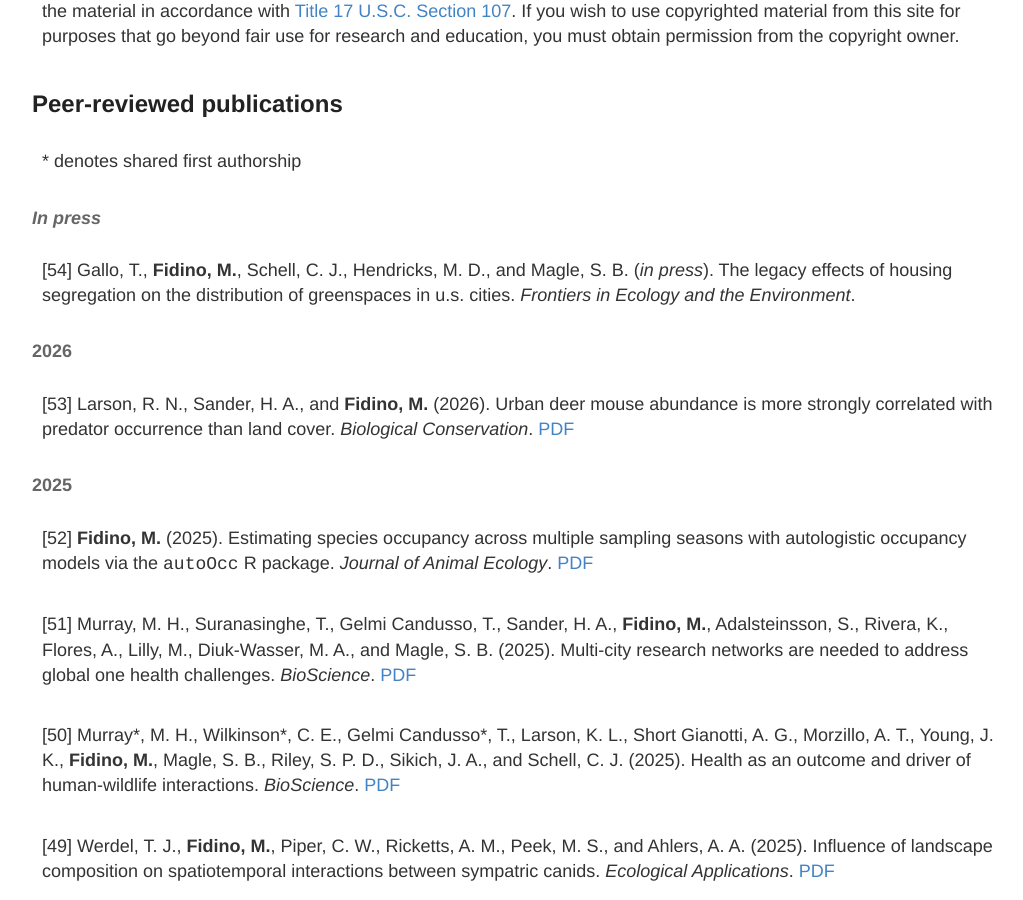
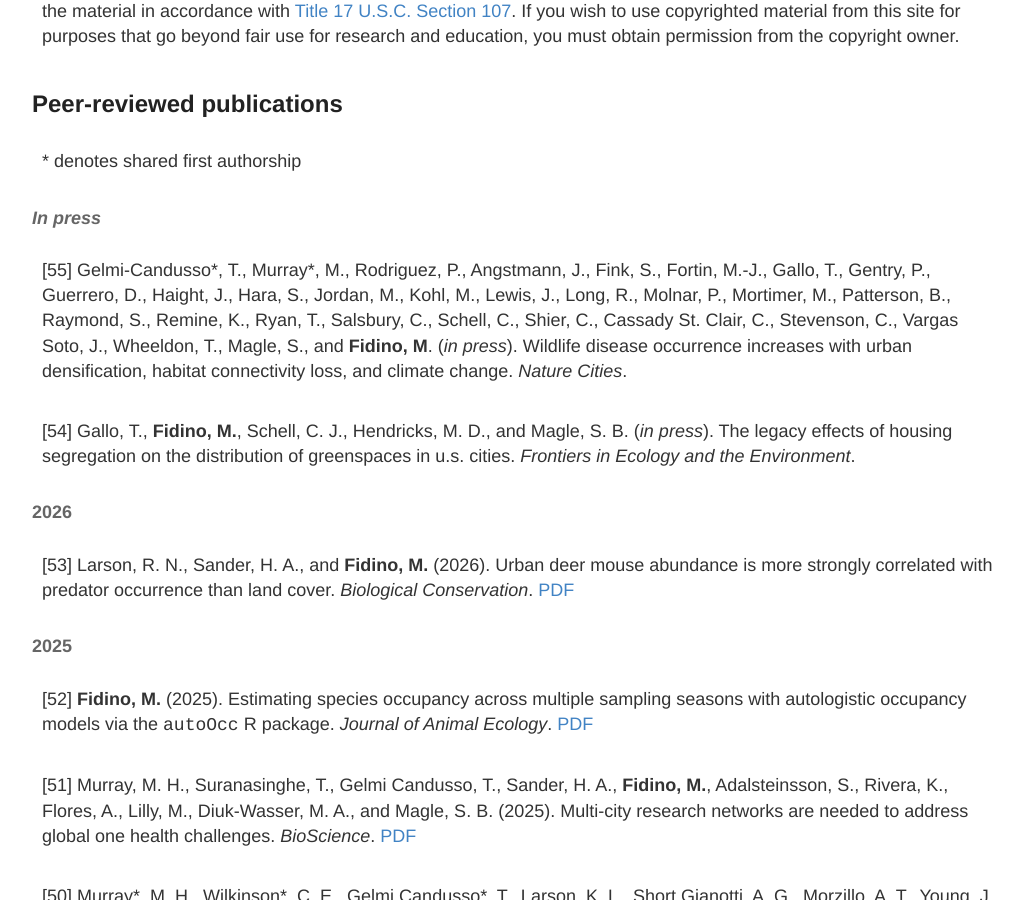
Before and after one commit to mfidino/mfidino.github.io, a Jekyll site: the page built from publications.md, in a window 1280 px wide and 900 px high, scrolled down 338 px. Shown: the whole window, without its empty margins (118-1141 px from the left). Built offline with Jekyll 4.4.1, drawn with Linux system fonts in a browser that asks for light colours.

Commit message:
some papers accepted

```diff
--- a/publications.md
+++ b/publications.md
@@ -16,6 +16,9 @@ This site contains copyrighted material, the use of which has not always been sp
 
 
 #### *In press*
+
+[55] Gelmi-Candusso<sup>\*</sup>, T., Murray<sup>\*</sup>, M., Rodriguez, P., Angstmann, J., Fink, S., Fortin, M.-J., Gallo, T., Gentry, P., Guerrero, D., Haight, J., Hara, S., Jordan, M., Kohl, M., Lewis, J., Long, R., Molnar, P., Mortimer, M., Patterson, B., Raymond, S., Remine, K., Ryan, T., Salsbury, C., Schell, C., Shier, C., Cassady St. Clair, C., Stevenson, C., Vargas Soto, J., Wheeldon, T., Magle, S., and **Fidino, M**.
+(*in press*). Wildlife disease occurrence increases with urban densification, habitat connectivity loss, and climate change. *Nature Cities*.
 
 [54] Gallo, T., **Fidino, M.**, Schell, C. J., Hendricks, M. D., and Magle, S. B. (*in
 press*). The legacy effects of housing segregation on the distribution of greenspaces
```
Also changed, not shown: 1 other file.
